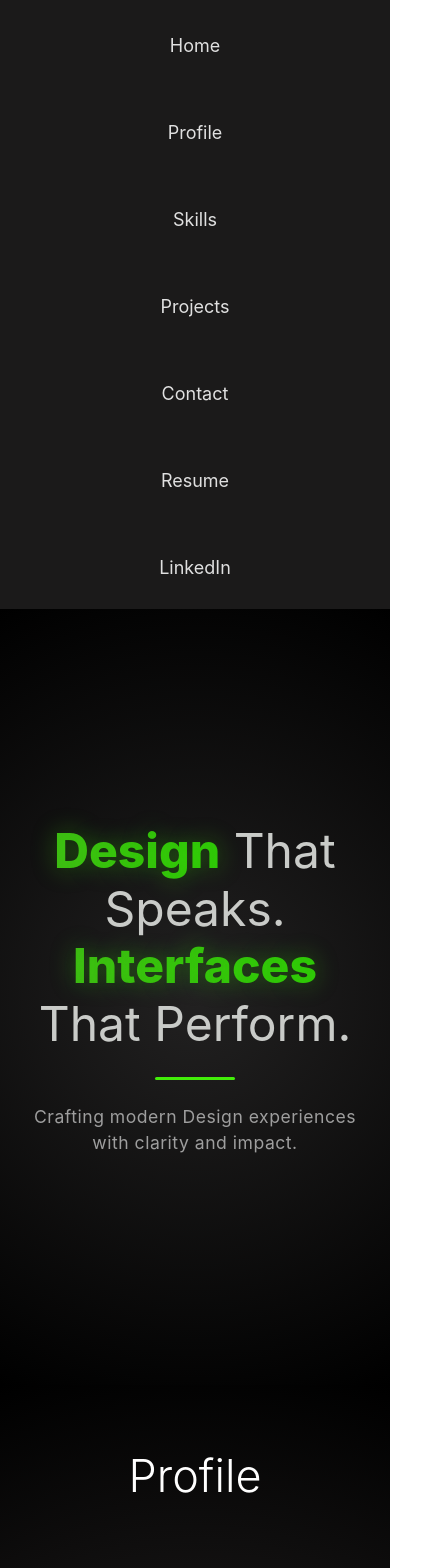
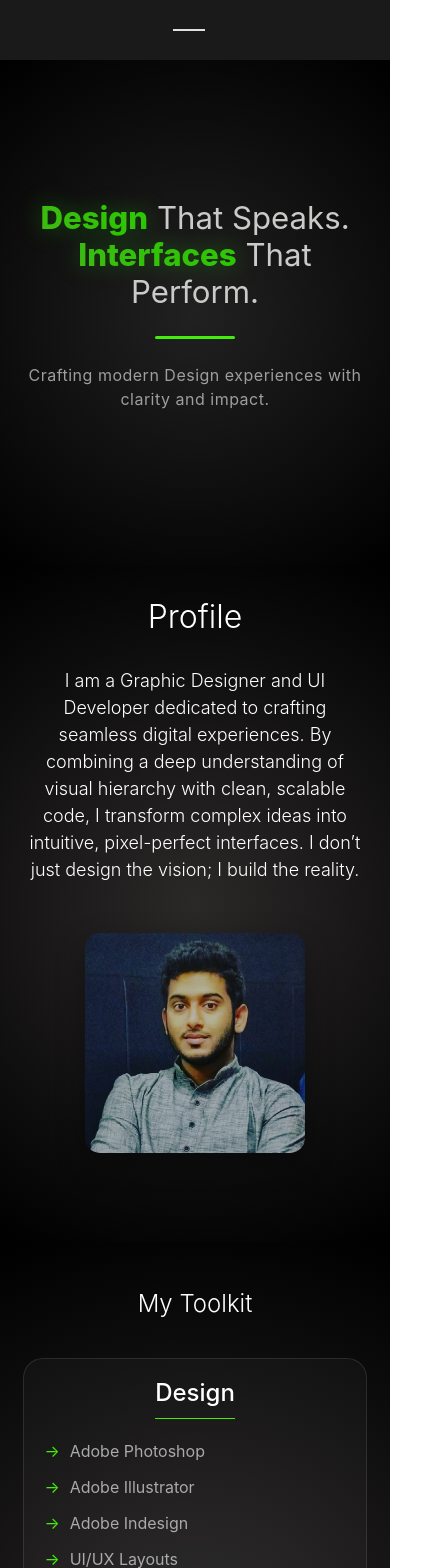
Before and after one commit to Stephenjone/MyPortfolio, a React (Create React App) app: page / in a window 390 px wide. Shown: the top 1568 px of the page, 430 px wide, since content can reach past the window. Built offline with nearby package versions, Linux system fonts and the light colour scheme.

Commit message:
frontend updates

```diff
--- a/src/App.css
+++ b/src/App.css
@@ -24,6 +24,22 @@
   color: white;
 }
 
+/* Slightly reduce header height on smaller screens */
+@media (max-width: 768px) {
+  .App-header {
+    min-height: 80vh;
+    padding: 1rem 0.5rem;
+    font-size: calc(10px + 1.5vmin);
+  }
+}
+
+@media (max-width: 480px) {
+  .App-header {
+    min-height: 65vh;
+    font-size: calc(10px + 1vmin);
+  }
+}
+
 .App-link {
   color: #61dafb;
 }
--- a/src/Components/Banner.css
+++ b/src/Components/Banner.css
@@ -47,3 +47,32 @@
         transform: translateY(0);
     }
 }
+
+/* Responsive banner adjustments */
+@media (max-width: 992px) {
+    .banner {
+        padding: 3rem 1rem;
+        min-height: 70vh;
+    }
+
+    .banner-title {
+        font-size: clamp(2.2rem, 7vw, 4rem);
+        text-align: center;
+    }
+
+    .banner-subtitle {
+        font-size: 1rem;
+        text-align: center;
+    }
+}
+
+@media (max-width: 480px) {
+    .banner {
+        padding: 2rem 0.75rem;
+        min-height: 60vh;
+    }
+
+    .banner-title {
+        font-size: clamp(1.8rem, 8vw, 3rem);
+    }
+}
--- /dev/null
+++ b/src/Components/Footer.css
@@ -0,0 +1,126 @@
+/* Footer.css - responsive footer styles */
+.footer-section {
+  background: radial-gradient(circle at center, #181717, #0f0f0f);
+  color: #dfe0df;
+  padding: 2.5rem 10%;
+  border-top: 1px solid rgba(255,255,255,0.03);
+}
+
+.footer-inner {
+  display: flex;
+  align-items: center;
+  justify-content: space-between;
+  gap: 20px;
+  flex-wrap: wrap;
+  max-width: 1200px;
+  margin: 0 auto 1rem;
+}
+
+.footer-contact {
+  display: flex;
+  flex-direction: column;
+  gap: 8px;
+}
+
+.footer-link {
+  color: #fff;
+  text-decoration: none;
+  font-weight: 300;
+  transition: color 0.18s ease, transform 0.12s ease;
+}
+
+.footer-link:hover,
+.footer-link:focus {
+  color: #42ed09;
+  transform: translateY(-1px);
+}
+
+.footer-social {
+  display: flex;
+  align-items: center;
+  gap: 14px;
+}
+
+.social-link {
+  display: inline-flex;
+  align-items: center;
+  justify-content: center;
+  width: 40px;
+  height: 40px;
+  border-radius: 8px;
+  background: transparent;
+  box-shadow: 0 6px 18px rgba(0,0,0,0.4);
+  transition: transform 0.16s ease, box-shadow 0.16s ease;
+}
+
+.social-link svg {
+  display: block;
+}
+
+.social-link:hover,
+.social-link:focus {
+  transform: translateY(-4px);
+}
+
+.resume-link {
+  color: #42ed09;
+  border: 1px solid rgba(66,237,9,0.2);
+  padding: 8px 12px;
+  border-radius: 20px;
+  text-decoration: none;
+  font-weight: 400;
+}
+
+.resume-link:hover,
+.resume-link:focus {
+  background: rgba(66,237,9,0.06);
+}
+
+.footer-bottom {
+  text-align: center;
+  color: #9b9b9b;
+  font-size: 0.9rem;
+  max-width: 1200px;
+  margin: 0 auto;
+}
+
+/* Responsive: stack content on narrow screens */
+@media (max-width: 768px) {
+  .footer-section {
+    padding: 2rem 6%;
+  }
+
+  .footer-inner {
+    flex-direction: column;
+    align-items: center;
+    text-align: center;
+  }
+
+  .footer-contact {
+    align-items: center;
+  }
+
+  .footer-social {
+    margin-top: 8px;
+  }
+}
+
+@media (max-width: 480px) {
+  .footer-section {
+    padding: 1.5rem 5%;
+  }
+
+  .social-link {
+    width: 36px;
+    height: 36px;
+  }
+
+  .resume-link {
+    padding: 6px 10px;
+    font-size: 0.95rem;
+  }
+
+  .footer-bottom {
+    font-size: 0.86rem;
+  }
+}
--- /dev/null
+++ b/src/Components/Footer.js
@@ -0,0 +1,31 @@
+import React from 'react';
+import './Footer.css';
+
+function Footer(){
+    return(
+        <footer className="footer-section" role="contentinfo">
+            <div className="footer-inner">
+                <div className="footer-contact">
+                    <a className="footer-link" href="mailto:jones.stephen196@gmail.com">jones.stephen196@gmail.com</a>
+                    <a className="footer-link" href="tel:+918495978160">+91 8495978160</a>
+                </div>
+
+                <div className="footer-social">
+                    <a className="social-link" href="https://www.linkedin.com/in/stephen-dharmdas-6aa8b483/" target="_blank" rel="noopener noreferrer" aria-label="LinkedIn">
+                        {/* Simple inline LinkedIn SVG */}
+                        <svg width="26" height="26" viewBox="0 0 24 24" fill="none" xmlns="http://www.w3.org/2000/svg" aria-hidden="true">
+                            <rect width="24" height="24" rx="2" fill="#0A66C2" />
+                            <path d="M6.94 9.5H4.5V19H6.94V9.5ZM5.72 8.3C6.48 8.3 7.06 7.72 7.06 6.96C7.06 6.2 6.48 5.62 5.72 5.62C4.96 5.62 4.38 6.2 4.38 6.96C4.38 7.72 4.96 8.3 5.72 8.3ZM20 19H17.56V13.08C17.56 11.6 17.53 9.74 15.64 9.74C13.73 9.74 13.42 11.3 13.42 13V19H11V9.5H13.25V10.56H13.29C13.62 10 14.52 9.3 15.9 9.3C18.9 9.3 20 11.06 20 13.64V19Z" fill="#fff" />
+                        </svg>
+                    </a>
+
+                    <a className="resume-link" href="/STEPHEN S DHARMDAS.pdf" target="_blank" rel="noopener noreferrer">Resume</a>
+                </div>
+            </div>
+
+            <div className="footer-bottom">© {new Date().getFullYear()} Stephen S Dharmdas. All rights reserved.</div>
+        </footer>
+    )
+}
+
+export default Footer;
--- a/src/Components/Home.js
+++ b/src/Components/Home.js
@@ -4,6 +4,7 @@ import Banner from '../Components/Banner.js'
 import Profile from '../Components/Profile.js'
 import Skills from '../Components/Skills.js'
 import Projects from '../Components/Projects.js';
+import Footer from '../Components/Footer.js';
 
 function Home(){
     return(
@@ -13,6 +14,7 @@ function Home(){
             <Profile />
             <Skills />
             <Projects />
+            <Footer />
         </div>
     )
 }
--- a/src/Components/Navbar.css
+++ b/src/Components/Navbar.css
@@ -29,3 +29,125 @@
 .custom-link:hover::after {
     width: 100%;
 }
+
+/* Responsive tweaks for navbar */
+@media (max-width: 992px) {
+    .custom-navbar {
+        padding: 0.5rem 1rem;
+    }
+
+    .custom-link {
+        font-size: 16px;
+        padding: 6px 6px 4px 6px;
+    }
+
+    /* allow nav items to wrap if they are inline */
+    .custom-navbar .nav-items,
+    .nav-items {
+        display: flex;
+        flex-wrap: wrap;
+        gap: 8px;
+        justify-content: center;
+    }
+}
+
+@media (max-width: 480px) {
+    .custom-link {
+        font-size: 14px;
+        padding: 6px 4px 4px 4px;
+    }
+}
+
+/* Hamburger button */
+.hamburger {
+    display: none; /* shown on small screens */
+    background: transparent;
+    border: 0;
+    cursor: pointer;
+    align-items: center;
+    justify-content: center;
+    width: 44px;
+    height: 44px;
+    padding: 6px;
+}
+
+.hamburger span {
+    display: block;
+    width: 22px;
+    height: 2px;
+    background: #e0e0e0;
+    margin: 4px 0;
+    transition: transform 0.25s ease, opacity 0.25s ease;
+}
+
+.hamburger.open span:nth-child(1) {
+    transform: translateY(6px) rotate(45deg);
+}
+
+.hamburger.open span:nth-child(2) {
+    opacity: 0;
+}
+
+.hamburger.open span:nth-child(3) {
+    transform: translateY(-6px) rotate(-45deg);
+}
+
+/* Mobile navigation overlay */
+@media (max-width: 768px) {
+    .hamburger {
+        display: flex;
+        margin-right: 12px;
+    }
+
+    /* hide center-aligned desktop nav; transform into overlay */
+    .navbar-nav {
+        display: flex;
+        flex-direction: column;
+        align-items: center;
+        justify-content: flex-start;
+        gap: 20px;
+        position: fixed;
+        top: 0;
+        left: 0;
+        right: 0;
+        height: 100vh;
+        padding-top: 100px;
+        background: rgba(27, 26, 26, 0.98);
+        transform: translateY(-100%);
+        transition: transform 0.28s ease;
+        z-index: 1100;
+    }
+
+    .navbar-nav.open {
+        transform: translateY(0);
+    }
+
+    /* Style links for large tappable area */
+    .navbar-nav .nav-link.custom-link {
+        font-size: 20px;
+        padding: 12px 0;
+        display: block;
+        width: 100%;
+        text-align: center;
+    }
+
+    /* reduce desktop container centering conflicts */
+    .custom-navbar .container {
+        display: flex;
+        align-items: center;
+        justify-content: space-between;
+    }
+
+    /* ensure link underline matches */
+    .custom-link::after {
+        left: 50%;
+        transform: translateX(-50%);
+    }
+}
+
+@media (max-width: 480px) {
+    .navbar-nav .nav-link.custom-link {
+        font-size: 18px;
+        padding: 14px 0;
+    }
+}
--- a/src/Components/Navbar.js
+++ b/src/Components/Navbar.js
@@ -1,4 +1,4 @@
-import React from 'react';
+import React, { useState } from 'react';
 import './Navbar.css';
 
 function Navbar() {
@@ -12,10 +12,32 @@ function Navbar() {
         LinkedIn: "https://www.linkedin.com/in/stephen-dharmdas-6aa8b483/"
     };
 
+    const [open, setOpen] = useState(false);
+
+    const handleToggle = () => setOpen(prev => !prev);
+
+    const handleLinkClick = () => {
+        // close mobile menu after navigation
+        if (open) setOpen(false);
+    };
+
     return (
         <nav className="navbar navbar-expand-lg navbar-dark custom-navbar sticky-top">
             <div className="container justify-content-center">
-                <div className="navbar-nav gap-5 py-3 fs-6">
+                {/* Hamburger for mobile */}
+                <button
+                    className={`hamburger ${open ? 'open' : ''}`}
+                    aria-label={open ? 'Close navigation menu' : 'Open navigation menu'}
+                    aria-expanded={open}
+                    aria-controls="mobile-nav"
+                    onClick={handleToggle}
+                >
+                    <span></span>
+                    <span></span>
+                    <span></span>
+                </button>
+
+                <div id="mobile-nav" className={`navbar-nav gap-5 py-3 fs-6 ${open ? 'open' : ''}`}>
                     {Object.keys(links).map(item => (
                         <a
                             key={item}
@@ -23,6 +45,7 @@ function Navbar() {
                             href={links[item]}
                             target={item === "LinkedIn" || item === "Resume" ? "_blank" : "_self"}
                             rel={item === "LinkedIn" || item === "Resume" ? "noopener noreferrer" : ""}
+                            onClick={handleLinkClick}
                         >
                             {item}
                         </a>
--- a/src/Components/Profile.css
+++ b/src/Components/Profile.css
@@ -59,6 +59,7 @@
     border-radius: 15px;
     object-fit: cover;
     box-shadow: 0 10px 30px rgba(0,0,0,0.5);
+    opacity:0.7;
 }
 
 
@@ -73,3 +74,34 @@
         margin-bottom: 30px;
     }
 }
+
+/* Additional small-screen tweaks */
+@media (max-width: 480px) {
+    #profile {
+        padding: 2rem 6%;
+    }
+
+    .profile-h2 {
+        font-size: 32px;
+        margin-bottom: 30px;
+    }
+
+    .profile-text {
+        font-size: 18px !important;
+        text-align: center;
+        max-width: 100%;
+    }
+
+    .profile-section {
+        gap: 20px;
+    }
+
+    .photo-info {
+        justify-content: center;
+    }
+
+    .profile-img {
+        width: 220px;
+        height: auto;
+    }
+}
--- a/src/Components/Projects.css
+++ b/src/Components/Projects.css
@@ -55,6 +55,13 @@
 
 /* Project title */
 .projects-title {
+  font-size: 1.5rem;
+  color: #42ed09;
+  margin-bottom: 20px;
+  font-weight: 300;
+}
+
+.project-title {
   font-size: 1.5rem;
   color: #42ed09;
   margin-bottom: 20px;
@@ -132,3 +139,32 @@
     font-size: 2rem;
   }
 }
+
+/* Extra small devices */
+@media (max-width: 480px) {
+  #projects-section {
+    padding: 40px 12px;
+  }
+
+  .projects-header {
+    font-size: 1.6rem;
+    margin-bottom: 20px;
+  }
+
+  .projects-description,
+  .devprojects-description {
+    margin-left: 0;
+    max-width: 100%;
+    font-size: 0.95rem;
+    padding: 0 8px;
+  }
+
+  .project-img {
+    max-width: 100%;
+    margin: 0 auto;
+  }
+
+  .project-card {
+    padding: 18px;
+  }
+}
--- a/src/Components/Projects.js
+++ b/src/Components/Projects.js
@@ -7,7 +7,7 @@ function Projects() {
       title: "Caffy - Brand Design",
       description:
         "Caffy is a minimalist paper coffee mug designed for modern coffee culture. Featuring a ribbed sleeve for improved grip and thermal comfort.",
-      image: "./Assets/project1.jpg",
+  image: "/Assets/project1.jpg",
       alt: "Caffy Brand design",
       link: "https://www.behance.net/portfolio/editor?project_id=243255541",
     },
@@ -15,7 +15,7 @@ function Projects() {
       title: "Broucher - Forward focused",
       description:
         "Forward Focused is a comprehensive branding and packaging project designed for a leading supplier of sustainable food and beverage packaging solutions.",
-      image: "./Assets/project2.jpg",
+  image: "/Assets/project2.jpg",
       alt: "Broucher Design",
       link: "https://www.behance.net/gallery/243196935/Forward-Focused-LLC-Packaging-Visual-Identity",
     },
@@ -23,7 +23,7 @@ function Projects() {
       title: "Brand Design",
       description:
         "Brand identity design emphasizing structure, typography, and color harmony. Created to support consistent branding across multiple touchpoints.",
-      image: "./Assets/project3.jpg",
+  image: "/Assets/project3.jpg",
       alt: "Brand design project",
       link: "https://www.behance.net/gallery/142860947/Brand-design",
     },
@@ -31,7 +31,7 @@ function Projects() {
       title: "Brand Design",
       description:
         "UI design for a street-food delivery app focused on simplicity and quick ordering. Built to deliver a smooth, intuitive experience for users on the go.",
-      image: "./Assets/project4.jpg",
+  image: "/Assets/project4.jpg",
       alt: "Brand design project",
       link: "https://www.behance.net/gallery/242319205/Streefoo-UI-design-of-Street-food-delivery-app",
     },
@@ -39,7 +39,7 @@ function Projects() {
       title: "Illustrations Showcase",
       description:
         "A visual journey of expressive illustrations blending imagination with refined technique. Crafted to engage and inspire across diverse creative directions.",
-      image: "./Assets/project5.jpg",
+  image: "/Assets/project5.jpg",
       alt: "Brand design project",
       link: "https://www.behance.net/gallery/118681791/Illustrations",
     },
@@ -47,7 +47,7 @@ function Projects() {
       title: "Steejo Brand Design",
       description:
         "A stylish mobile interface concept for Steejo that blends aesthetic appeal with functional clarity. Designed to enhance interaction flow and visual engagement.",
-      image: "./Assets/project6.jpg",
+  image: "/Assets/project6.jpg",
       alt: "Brand design project",
       link: "https://www.behance.net/gallery/141543899/Steejo",
     },
@@ -55,7 +55,7 @@ function Projects() {
       title: "Lotus Catalogue Design",
       description:
         "A visually compelling catalogue design that highlights elegance and clarity. Created to showcase products through clean layouts and refined typography.",
-      image: "./Assets/project7.jpg",
+  image: "/Assets/project7.jpg",
       alt: "Brand design project",
       link: "https://www.behance.net/gallery/142388035/Lotus_Catalogue",
     },
@@ -63,7 +63,7 @@ function Projects() {
       title: "Trifold Brochure Design",
       description:
         "A thoughtful trifold brochure design highlighting structured layout and clear communication. Crafted to present key information in an elegant, easy-to-read format.",
-      image: "./Assets/project8.jpg",
+  image: "/Assets/project8.jpg",
       alt: "Brand design project",
       link: "https://www.behance.net/gallery/142001017/Trifold",
     },
@@ -71,7 +71,7 @@ function Projects() {
       title: "Text Animation Showcase",
       description:
         "A collection of dynamic text animation experiments focused on rhythm and motion. Designed to enhance engagement through fluid, expressive typography.",
-      image: "./Assets/project9.jpg",
+  image: "/Assets/project9.jpg",
       alt: "Brand design project",
       link: "https://www.behance.net/gallery/141038745/Text_Animation",
     },
@@ -79,7 +79,7 @@ function Projects() {
       title: "Logo Motion Graphics",
       description:
         "A thoughtful trifold brochure design highlighting structured layout and clear communication. Crafted to present key information in an elegant, easy-to-read format.",
-      image: "./Assets/project10.jpg",
+  image: "/Assets/project10.jpg",
       alt: "Brand design project",
       link: "https://www.behance.net/gallery/141036319/Logo-Motion-design",
     },
@@ -92,7 +92,7 @@ function Projects() {
       title: "PickNPay",
       description:
         "PickNPay is a food orderng app, where the associated can explore the foods from the office resturant and place a order and pay the payment while collecting the food from the resturant. ",
-      image: "./Assets/projecta.jpg",
+  image: "/Assets/projecta.jpg",
       alt: "Development project",
       link: "https://github.com/Stephenjone/PickNPay-frontend",
     },
@@ -123,7 +123,7 @@ function Projects() {
           </div>
 
         ))}
-      </div>
+      </div><br></br><br></br><br></br><br></br><br></br><br></br>
       <h2 className="projects-header"> Development Projects</h2>
       <div className="projects-container">
         {developmentProject.map((project, index) => (
--- a/src/Components/Skills.css
+++ b/src/Components/Skills.css
@@ -63,3 +63,29 @@
     margin-right: 10px;
     color: #42ed09;
 }
+
+/* Responsive skills layout */
+@media (max-width: 768px) {
+    #skills-container {
+        padding: 3rem 6%;
+    }
+
+    .skills-grid {
+        grid-template-columns: 1fr;
+        gap: 20px;
+    }
+
+    .skill-card {
+        padding: 20px;
+    }
+}
+
+@media (max-width: 480px) {
+    .skills-title {
+        font-size: 24px;
+    }
+
+    .skill-item {
+        font-size: 16px;
+    }
+}
```
